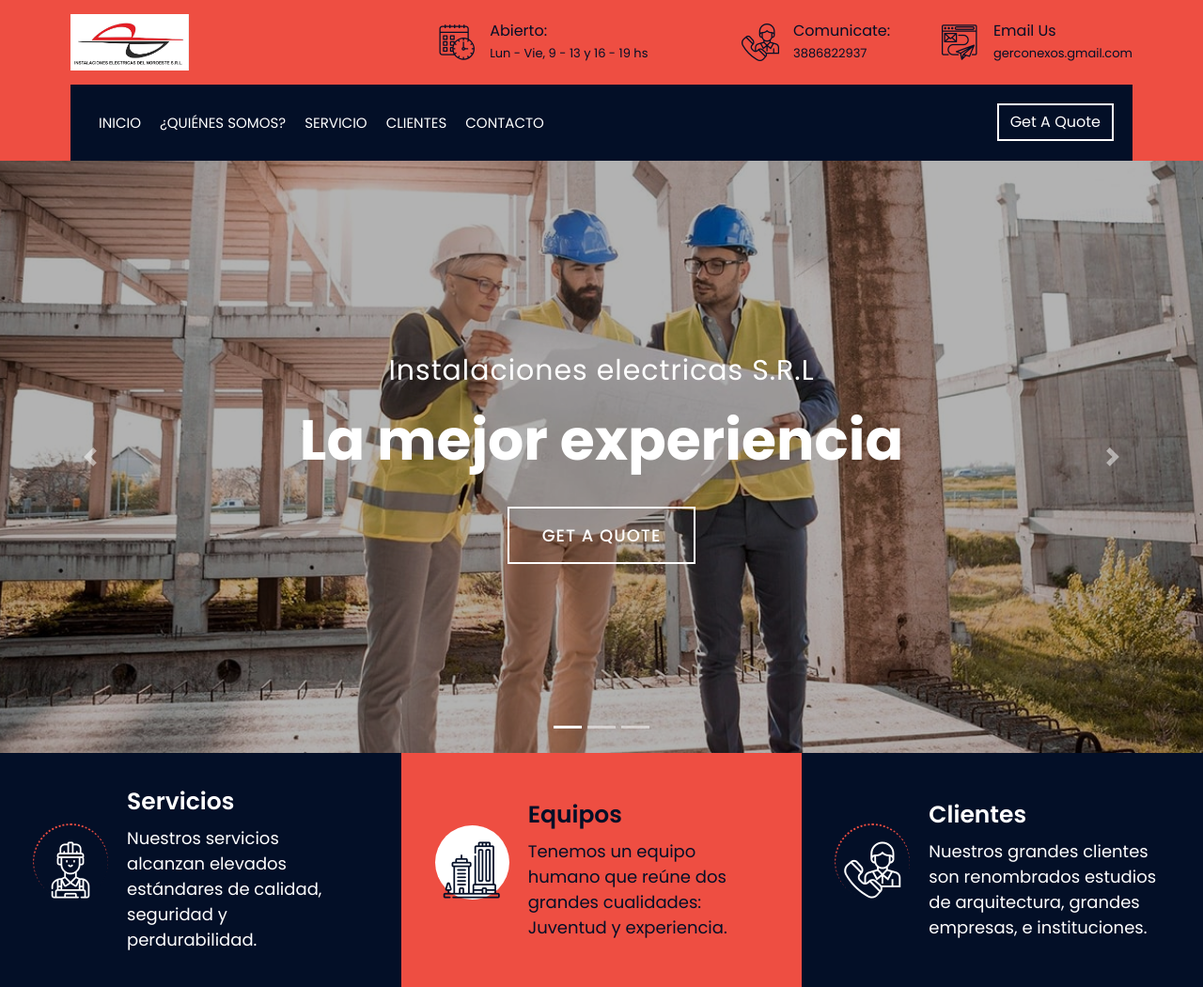
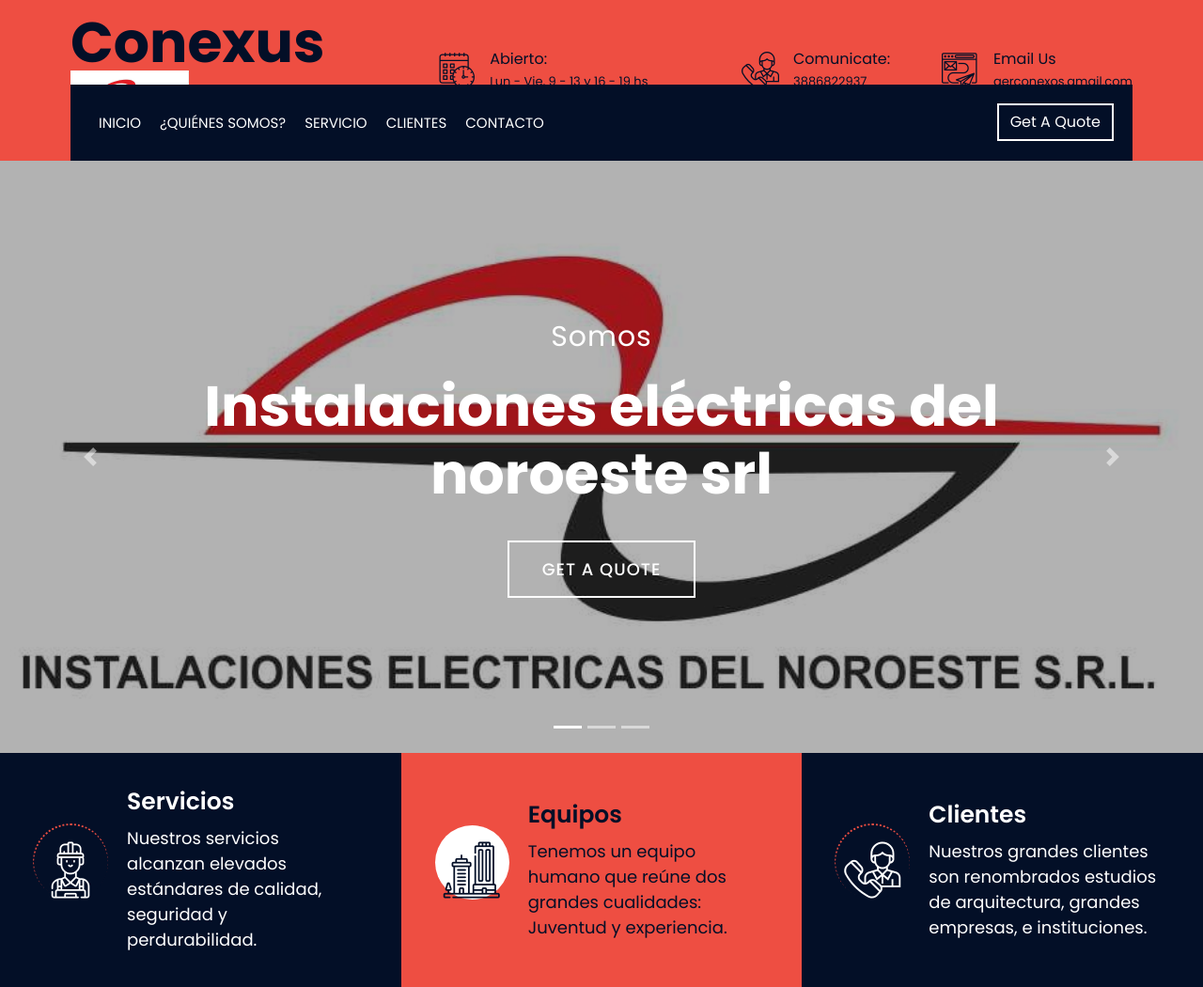
Before and after one commit to IsmaJoseEscalante-dev/Conexus, a PHP site: page / in a window 1280 px wide. Shown: the top 1050 px of the page at 94% size. Run offline with PHP 8.4, Linux system fonts and the light colour scheme; data that the repository does not hold is empty; some libraries are stand-ins or nearby versions.

Commit message:
change topbar

```diff
--- a/index.php
+++ b/index.php
@@ -52,10 +52,10 @@
                 </ol>
                 <div class="carousel-inner">
                     <div class="carousel-item active">
-                        <img src="img/carousel-1.jpg" alt="Carousel Image">
+                        <img src="img/logo.jpeg" alt="Carousel Image">
                         <div class="carousel-caption">
-                            <p class="animated fadeInRight">Instalaciones electricas S.R.L</p>
-                            <h1 class="animated fadeInLeft">La mejor experiencia</h1>
+                            <p class="animated fadeInRight">Somos</p>
+                            <h1 class="animated fadeInLeft">Instalaciones eléctricas del noroeste srl</h1>
                             <a class="btn animated fadeInUp" href="https://htmlcodex.com/construction-company-website-template">Get A Quote</a>
                         </div>
                     </div>
--- a/topbar.php
+++ b/topbar.php
@@ -4,6 +4,7 @@
             <div class="col-lg-4 col-md-12">
                 <div class="logo">
                     <a href="index.html">
+                        <h1>Conexus</h1>
                         <img src="img/logo.jpeg" alt="Logo">
                     </a>
                 </div>
```
